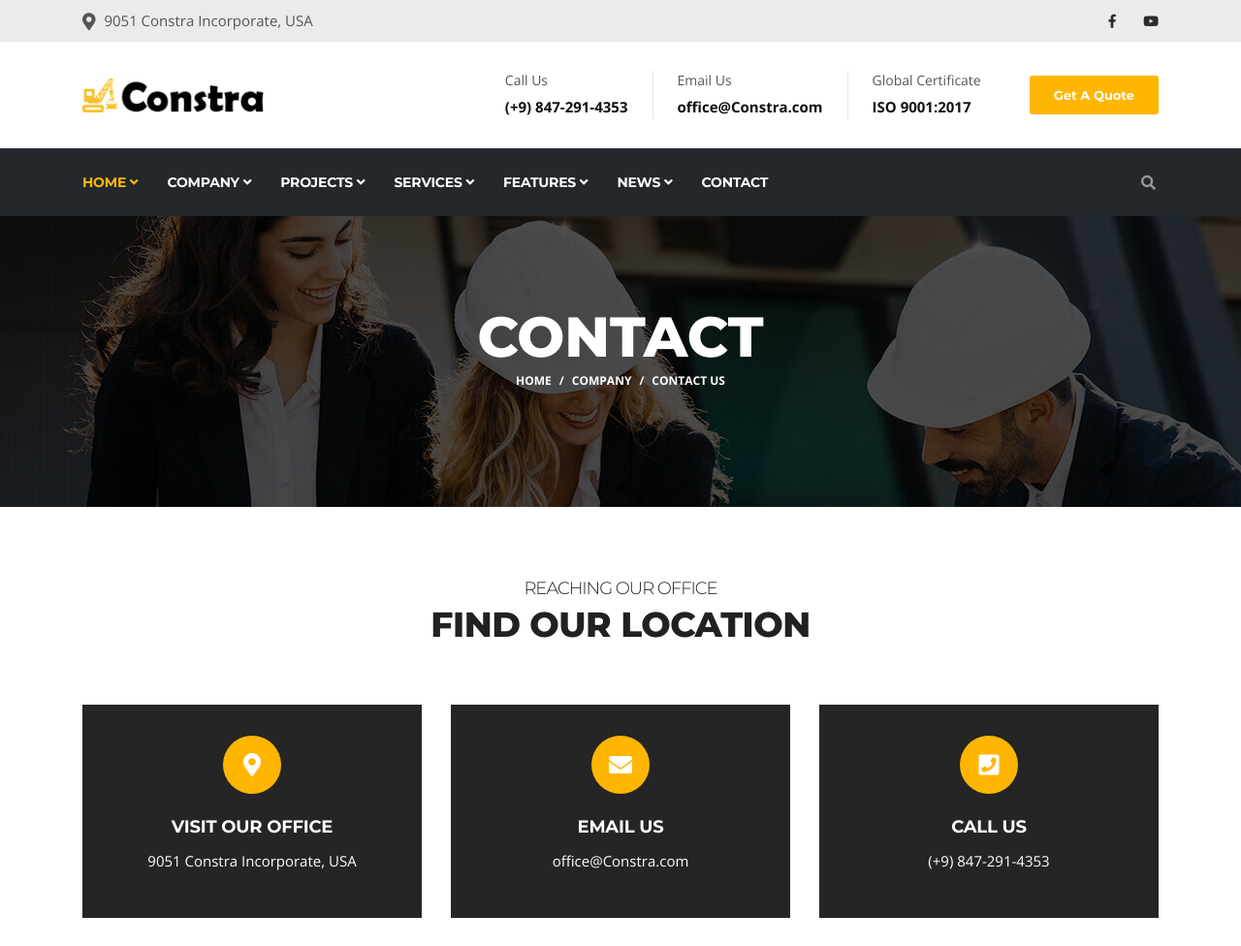
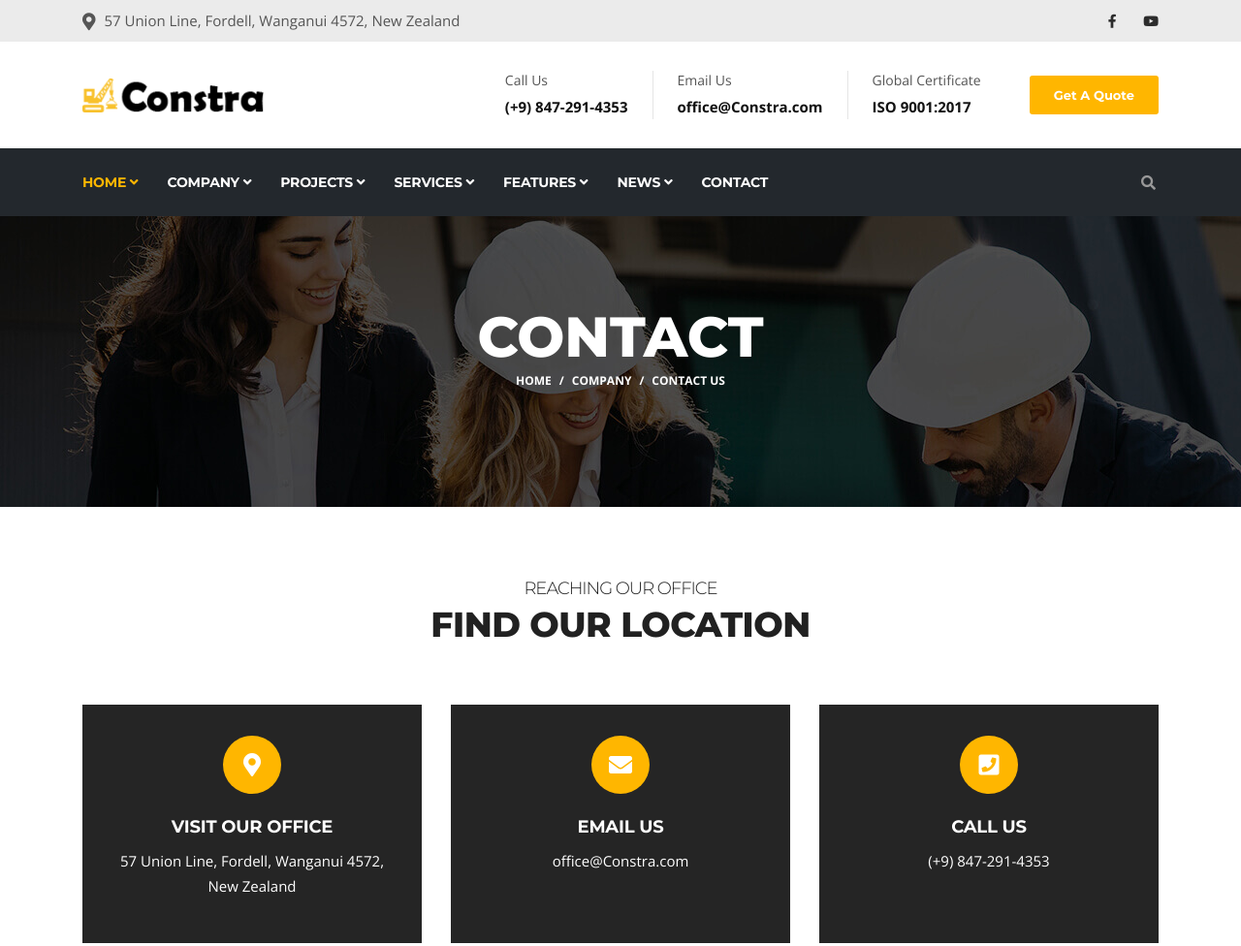
Before and after one commit to dejavudoo/mikestyreshield.co.nz, a website: page theme/contact.html in a window 1280 px wide. Shown: the top 976 px of the page at 97% size. Drawn offline with nearby package versions, Linux system fonts and the light colour scheme; some packages are replaced by stand-ins of ours.

Commit message:
Updated Header Company address

```diff
--- a/theme/contact.html
+++ b/theme/contact.html
@@ -65,7 +65,7 @@ FACEBOOK: https://www.facebook.com/themefisher
           <div class="row">
               <div class="col-lg-8 col-md-8">
                 <ul class="top-info text-center text-md-left">
-                    <li><i class="fas fa-map-marker-alt"></i> <p class="info-text">9051 Constra Incorporate, USA</p>
+                    <li><i class="fas fa-map-marker-alt"></i> <p class="info-text">57 Union Line, Fordell, Wanganui 4572, New Zealand</p>
                     </li>
                 </ul>
               </div>
@@ -276,7 +276,7 @@ FACEBOOK: https://www.facebook.com/themefisher
           </span>
           <div class="ts-service-box-content">
             <h4>Visit Our Office</h4>
-            <p>9051 Constra Incorporate, USA</p>
+            <p>57 Union Line, Fordell, Wanganui 4572, New Zealand</p>
           </div>
         </div>
       </div><!-- Col 1 end -->
```
Also changed, not shown: source/contact.html (+1 -1 lines), source/partials/header.htm (+1 -1 lines), theme/404.html (+1 -1 lines), theme/about.html (+1 -1 lines), theme/faq.html (+1 -1 lines), theme/index-2.html (+1 -1 lines), theme/index.html (+1 -1 lines), theme/news-left-sidebar.html (+1 -1 lines), theme/news-right-sidebar.html (+1 -1 lines), theme/news-single.html (+1 -1 lines), theme/pricing.html (+1 -1 lines), theme/projects-single.html (+1 -1 lines), theme/projects.html (+1 -1 lines), theme/service-single.html (+1 -1 lines), 4 more files.
